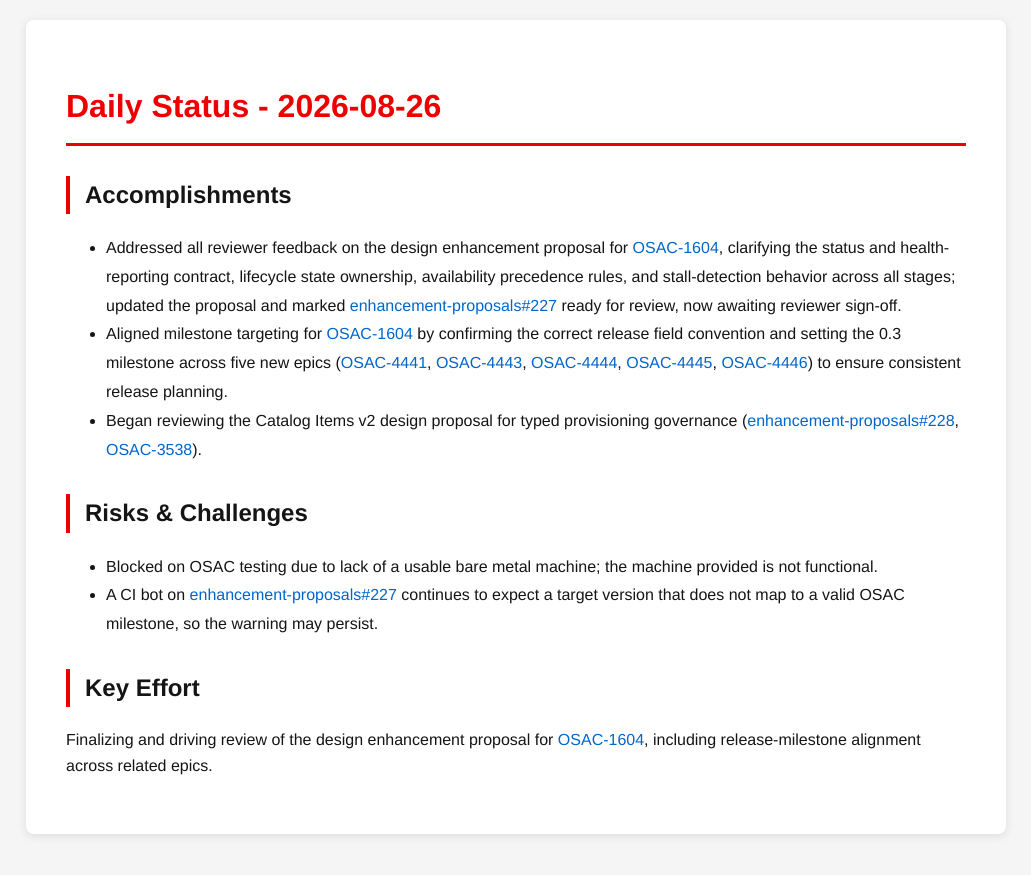
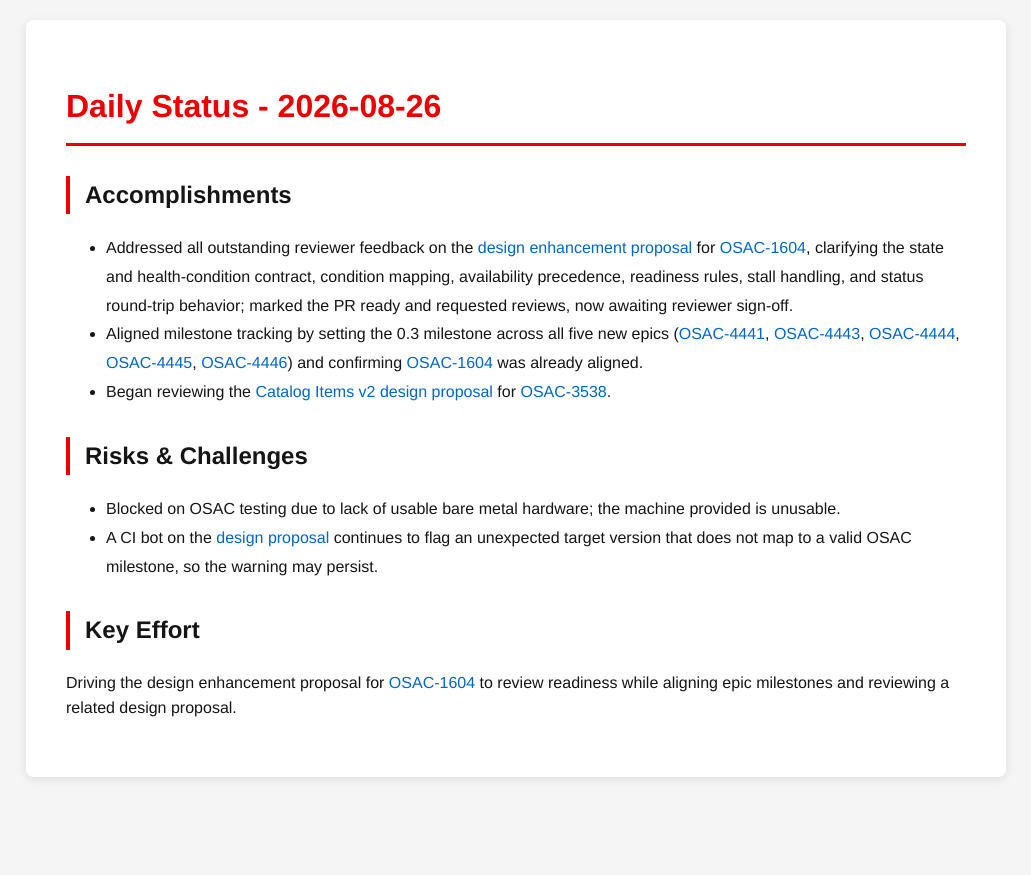
Before and after one commit to tzvatot/daily-status, a Jekyll site: the page built from 2026-08-26.md, in a window 1280 px wide. Shown: the top 875 px of the page, without its empty margins (124-1155 px from the left). Built offline with Jekyll 4.4.1, drawn with Linux system fonts in a browser that asks for light colours.

Commit message:
Daily status update - 2026-08-26

```diff
--- a/2026-08-26.md
+++ b/2026-08-26.md
@@ -7,13 +7,13 @@ date: 2026-08-26
 # Daily Status - 2026-08-26
 
 ## Accomplishments
-- Addressed all reviewer feedback on the design enhancement proposal for [OSAC-1604](https://redhat.atlassian.net/browse/OSAC-1604), clarifying the status and health-reporting contract, lifecycle state ownership, availability precedence rules, and stall-detection behavior across all stages; updated the proposal and marked [enhancement-proposals#227](https://github.com/osac-project/enhancement-proposals/pull/227) ready for review, now awaiting reviewer sign-off.
-- Aligned milestone targeting for [OSAC-1604](https://redhat.atlassian.net/browse/OSAC-1604) by confirming the correct release field convention and setting the 0.3 milestone across five new epics ([OSAC-4441](https://redhat.atlassian.net/browse/OSAC-4441), [OSAC-4443](https://redhat.atlassian.net/browse/OSAC-4443), [OSAC-4444](https://redhat.atlassian.net/browse/OSAC-4444), [OSAC-4445](https://redhat.atlassian.net/browse/OSAC-4445), [OSAC-4446](https://redhat.atlassian.net/browse/OSAC-4446)) to ensure consistent release planning.
-- Began reviewing the Catalog Items v2 design proposal for typed provisioning governance ([enhancement-proposals#228](https://github.com/osac-project/enhancement-proposals/pull/228), [OSAC-3538](https://redhat.atlassian.net/browse/OSAC-3538)).
+- Addressed all outstanding reviewer feedback on the [design enhancement proposal](https://github.com/osac-project/enhancement-proposals/pull/227) for [OSAC-1604](https://redhat.atlassian.net/browse/OSAC-1604), clarifying the state and health-condition contract, condition mapping, availability precedence, readiness rules, stall handling, and status round-trip behavior; marked the PR ready and requested reviews, now awaiting reviewer sign-off.
+- Aligned milestone tracking by setting the 0.3 milestone across all five new epics ([OSAC-4441](https://redhat.atlassian.net/browse/OSAC-4441), [OSAC-4443](https://redhat.atlassian.net/browse/OSAC-4443), [OSAC-4444](https://redhat.atlassian.net/browse/OSAC-4444), [OSAC-4445](https://redhat.atlassian.net/browse/OSAC-4445), [OSAC-4446](https://redhat.atlassian.net/browse/OSAC-4446)) and confirming [OSAC-1604](https://redhat.atlassian.net/browse/OSAC-1604) was already aligned.
+- Began reviewing the [Catalog Items v2 design proposal](https://github.com/osac-project/enhancement-proposals/pull/228) for [OSAC-3538](https://redhat.atlassian.net/browse/OSAC-3538).
 
 ## Risks & Challenges
-- Blocked on OSAC testing due to lack of a usable bare metal machine; the machine provided is not functional.
-- A CI bot on [enhancement-proposals#227](https://github.com/osac-project/enhancement-proposals/pull/227) continues to expect a target version that does not map to a valid OSAC milestone, so the warning may persist.
+- Blocked on OSAC testing due to lack of usable bare metal hardware; the machine provided is unusable.
+- A CI bot on the [design proposal](https://github.com/osac-project/enhancement-proposals/pull/227) continues to flag an unexpected target version that does not map to a valid OSAC milestone, so the warning may persist.
 
 ## Key Effort
-Finalizing and driving review of the design enhancement proposal for [OSAC-1604](https://redhat.atlassian.net/browse/OSAC-1604), including release-milestone alignment across related epics.
+Driving the design enhancement proposal for [OSAC-1604](https://redhat.atlassian.net/browse/OSAC-1604) to review readiness while aligning epic milestones and reviewing a related design proposal.
```
